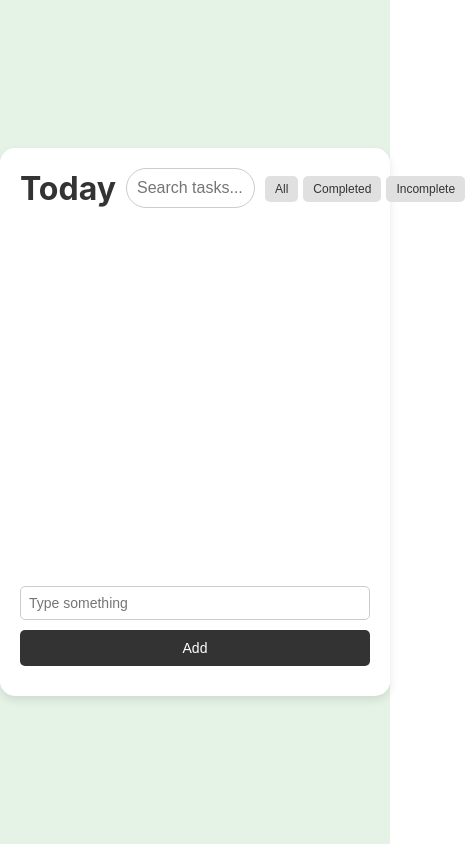
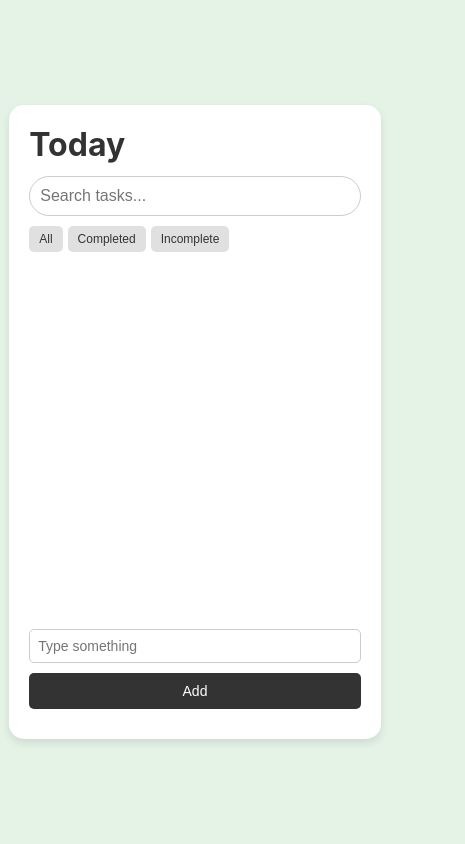
Before and after one commit to vermaprince123/todoapp, a React (Create React App) app: page / in a window 390 px wide. Shown: the whole page, 465 px wide, since content can reach past the window. Built offline with nearby package versions, Linux system fonts and the light colour scheme.

Commit message:
responsive design

```diff
--- a/src/components/todoHeader.css
+++ b/src/components/todoHeader.css
@@ -3,7 +3,7 @@
   display: flex;
   flex-direction: row;
   flex-wrap: wrap;
-  align-items: baseline;
+  align-items: center;
   gap: 10px;
   font-size: 16px;
   font-weight: bold;
@@ -14,12 +14,19 @@
 .todo-header h1{
   display: block;
   margin: 0;
+  margin-bottom: 2px;
   padding: 0;
-  align-self: center;
+  align-self: flex-end;
 }
 
-@media (max-width: 600px) {
+@media (max-width: 655px) {
   .todo-header {
-    font-size: 16px;
+    font-size: 10x;
+    flex-direction: column;
+    align-items: flex-start;
+  }
+
+  .todo-header h1{
+    align-self: flex-start;
   }
 }
--- a/src/components/todoSearchBar.css
+++ b/src/components/todoSearchBar.css
@@ -17,3 +17,9 @@
 .search-bar input:focus {
   border-color: #5fba7d;
 }
+
+@media (max-width: 655px) {
+  .search-bar {
+    width: 100%;
+  }
+}
--- a/src/layout.css
+++ b/src/layout.css
@@ -1,11 +1,12 @@
 /* Main Container */
+body{
+  background-color: #e5f3e7;
+}
 .app-container {
   display: flex;
   justify-content: center;
   align-items: center;
   min-height: 100vh;
-  background-color: #e5f3e7;
-  /* padding: 20px; */
 }
 
 /* Todo App Container */
@@ -19,9 +20,13 @@
 }
 
 /* Responsive Design */
-@media (max-width: 600px) {
+@media (max-width: 655px) {
+  .app-container{
+    height: 100vh;
+    min-width: 100vw;
+  }
   .todo-app {
-    max-width: 100%;
+    max-width: 85%;
   }
 
   .filter-btn {
```
